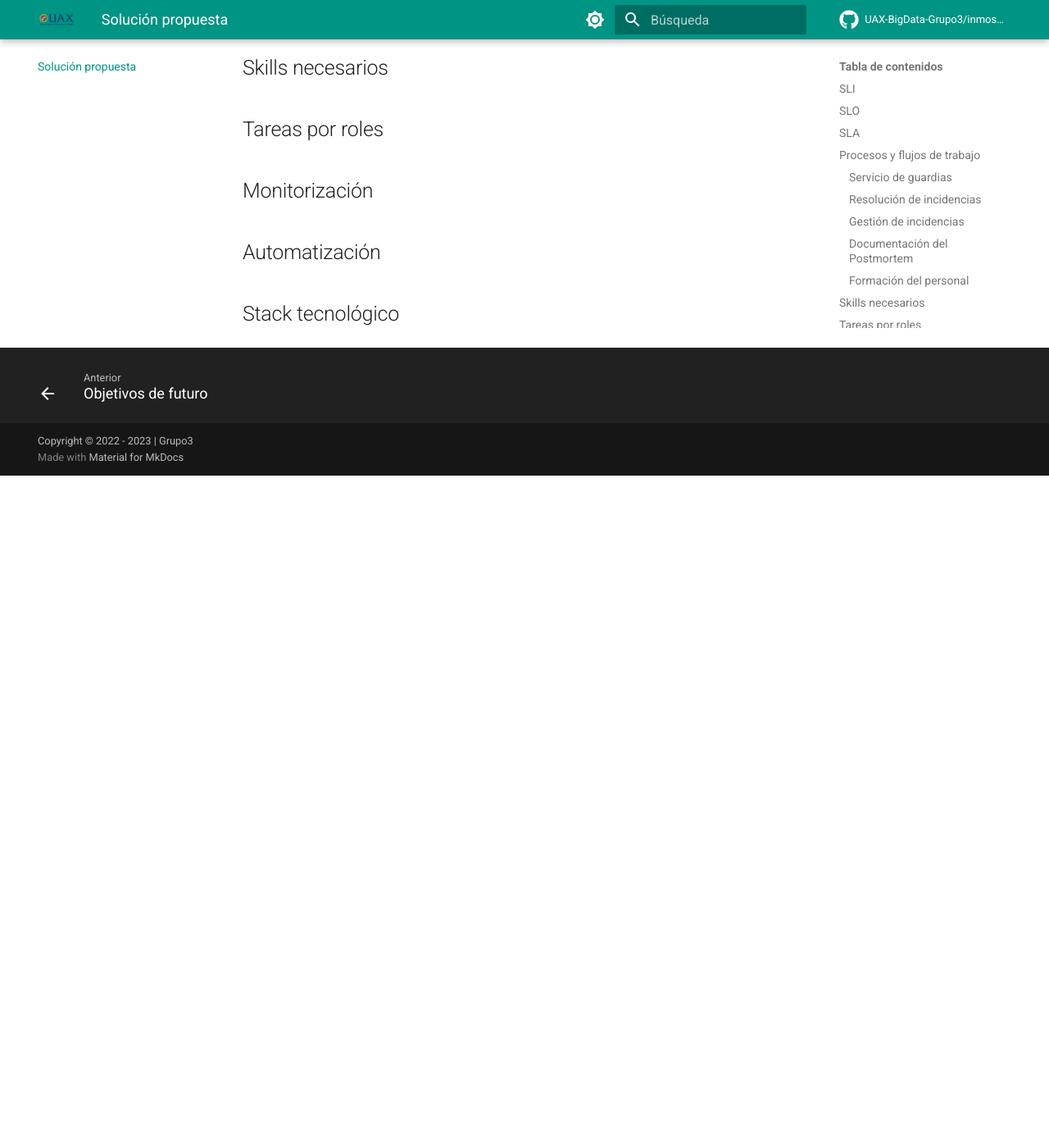
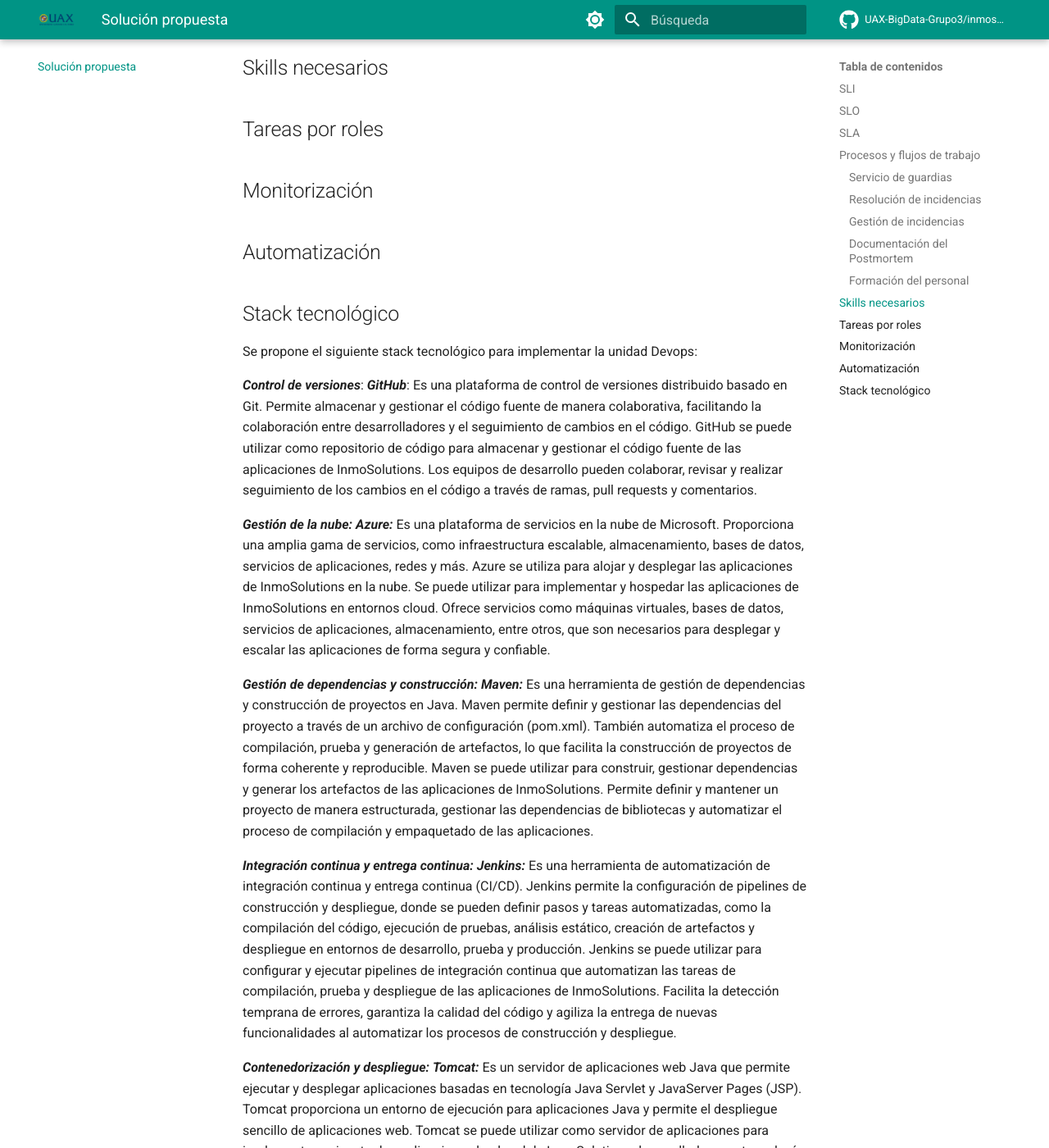
Before and after one commit to UAX-BigData-Grupo3/inmosolutions, an MkDocs documentation site: the page built from docs/solucionPropuesta.md, in a window 1280 px wide and 1400 px high, scrolled down 2072 px. Shown: the whole window at 82% size. Built offline with MkDocs 1.6.1 and Material for MkDocs 9.7.7, drawn with Linux system fonts in a browser that asks for light colours; comment, search, counter and statistics services are not loaded; before the commit the page ends 2652 px from its top, so only the background shows below that; some of the changed text lies outside the part shown.

Commit message:
propuesta stack tecnologico

```diff
--- a/docs/solucionPropuesta.md
+++ b/docs/solucionPropuesta.md
@@ -57,3 +57,34 @@
 ## Automatización
 
 ## Stack tecnológico
+
+Se propone el siguiente stack tecnológico para implementar la unidad Devops:
+
+**_Control de versiones_**:
+**_GitHub_**: Es una plataforma de control de versiones distribuido basado en Git. Permite almacenar y gestionar el código fuente de manera colaborativa, facilitando la colaboración entre desarrolladores y el seguimiento de cambios en el código.
+GitHub se puede utilizar como repositorio de código para almacenar y gestionar el código fuente de las aplicaciones de InmoSolutions. Los equipos de desarrollo pueden colaborar, revisar y realizar seguimiento de los cambios en el código a través de ramas, pull requests y comentarios.
+
+**_Gestión de la nube:_**
+**_Azure:_** Es una plataforma de servicios en la nube de Microsoft. Proporciona una amplia gama de servicios, como infraestructura escalable, almacenamiento, bases de datos, servicios de aplicaciones, redes y más. Azure se utiliza para alojar y desplegar las aplicaciones de InmoSolutions en la nube.
+Se puede utilizar para implementar y hospedar las aplicaciones de InmoSolutions en entornos cloud. Ofrece servicios como máquinas virtuales, bases de datos, servicios de aplicaciones, almacenamiento, entre otros, que son necesarios para desplegar y escalar las aplicaciones de forma segura y confiable.
+
+**_Gestión de dependencias y construcción:_**
+**_Maven:_** Es una herramienta de gestión de dependencias y construcción de proyectos en Java. Maven permite definir y gestionar las dependencias del proyecto a través de un archivo de configuración (pom.xml). También automatiza el proceso de compilación, prueba y generación de artefactos, lo que facilita la construcción de proyectos de forma coherente y reproducible.
+Maven se puede utilizar para construir, gestionar dependencias y generar los artefactos de las aplicaciones de InmoSolutions. Permite definir y mantener un proyecto de manera estructurada, gestionar las dependencias de bibliotecas y automatizar el proceso de compilación y empaquetado de las aplicaciones.
+
+**_Integración continua y entrega continua:_**
+**_Jenkins:_** Es una herramienta de automatización de integración continua y entrega continua (CI/CD). Jenkins permite la configuración de pipelines de construcción y despliegue, donde se pueden definir pasos y tareas automatizadas, como la compilación del código, ejecución de pruebas, análisis estático, creación de artefactos y despliegue en entornos de desarrollo, prueba y producción. Jenkins se puede utilizar para configurar y ejecutar pipelines de integración continua que automatizan las tareas de compilación, prueba y despliegue de las aplicaciones de InmoSolutions. Facilita la detección temprana de errores, garantiza la calidad del código y agiliza la entrega de nuevas funcionalidades al automatizar los procesos de construcción y despliegue.
+
+**_Contenedorización y despliegue:_**
+**_Tomcat:_** Es un servidor de aplicaciones web Java que permite ejecutar y desplegar aplicaciones basadas en tecnología Java Servlet y JavaServer Pages (JSP). Tomcat proporciona un entorno de ejecución para aplicaciones Java y permite el despliegue sencillo de aplicaciones web.
+Tomcat se puede utilizar como servidor de aplicaciones para implementar y ejecutar las aplicaciones backend de InmoSolutions desarrolladas con tecnología Java. Proporciona un entorno de ejecución estable y escalable para las aplicaciones web y permite gestionar el despliegue y la administración de las aplicaciones en los diferentes entornos.
+
+**_Gestión de artefactos:_**
+**_Artifactory:_** Es un repositorio de artefactos empresarial que permite almacenar y gestionar de forma segura los artefactos generados durante el proceso de construcción de software. Artifactory es utilizado para gestionar las dependencias de las aplicaciones, como bibliotecas, JAR, WAR, Docker images, y garantizar su disponibilidad y trazabilidad.
+ Artifactory se puede utilizar como repositorio de artefactos para almacenar y gestionar los artefactos generados por Maven durante el proceso de construcción de las aplicaciones de InmoSolutions. Proporciona un lugar centralizado para almacenar y distribuir los artefactos, lo que facilita la gestión de versiones y la reutilización de componentes.
+
+**_Análisis estático de código:_**
+**_SonarQube:_** Es una plataforma de análisis estático de código que proporciona métricas y análisis detallados sobre la calidad del código. SonarQube permite identificar problemas de código, vulnerabilidades, duplicaciones y malas prácticas. Ayuda a mantener un alto nivel de calidad en el código fuente y promueve buenas prácticas de desarrollo.
+SonarQube se puede utilizar para analizar y evaluar la calidad del código de las aplicaciones de InmoSolutions. Permite identificar y corregir problemas de código, mantener un estándar de calidad en el desarrollo y mejorar la seguridad y el rendimiento de las aplicaciones.
+
+Estas tecnologías se complementan entre sí para permitir la automatización de procesos, el despliegue ágil y confiable de aplicaciones, el control de calidad del código y la gestión eficiente de dependencias y artefactos. La combinación de estas herramientas en el stack tecnológico propuesto proporciona una base sólida para implementar prácticas de DevOps en InmoSolutions y lograr los objetivos establecidos.
```
